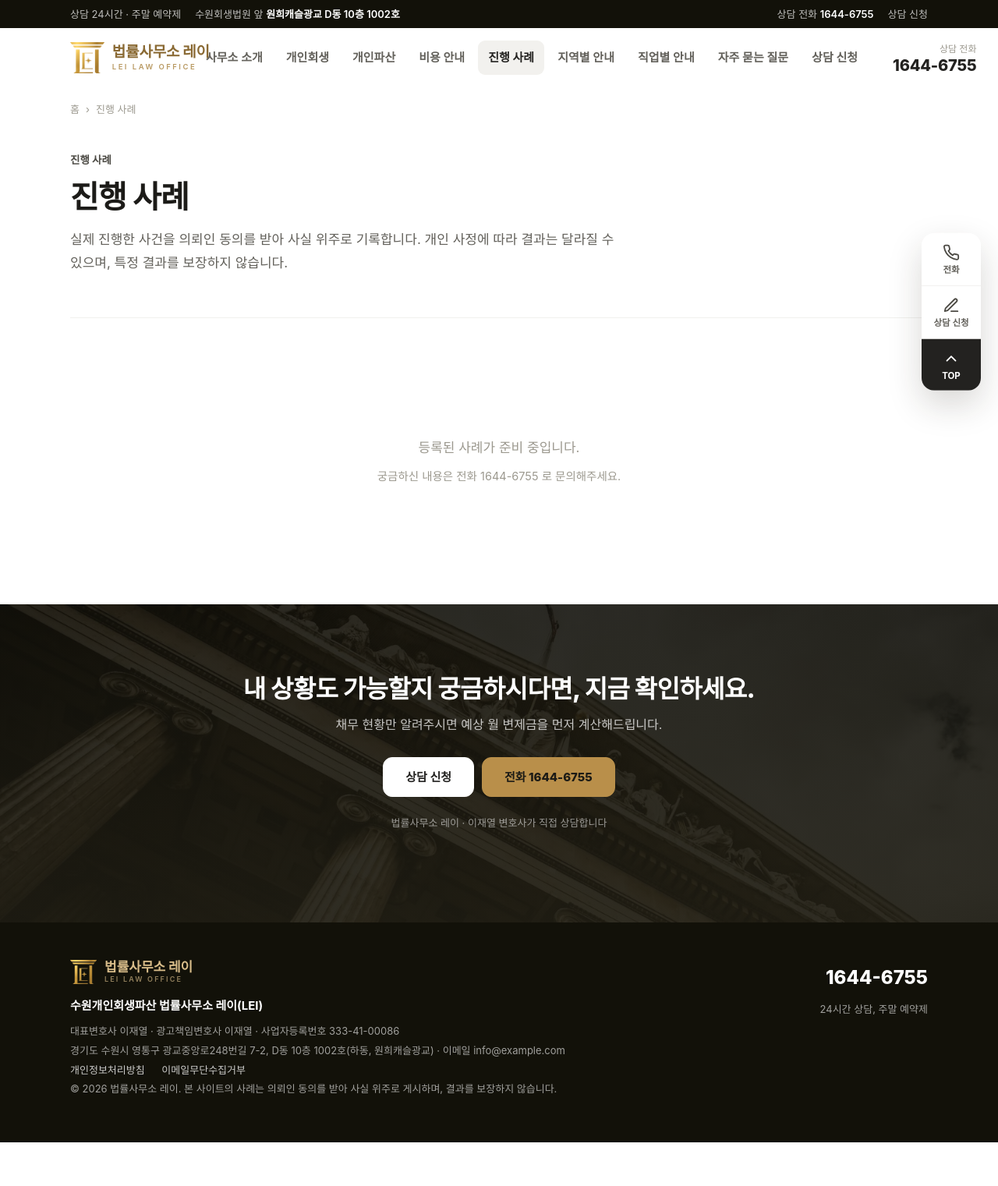
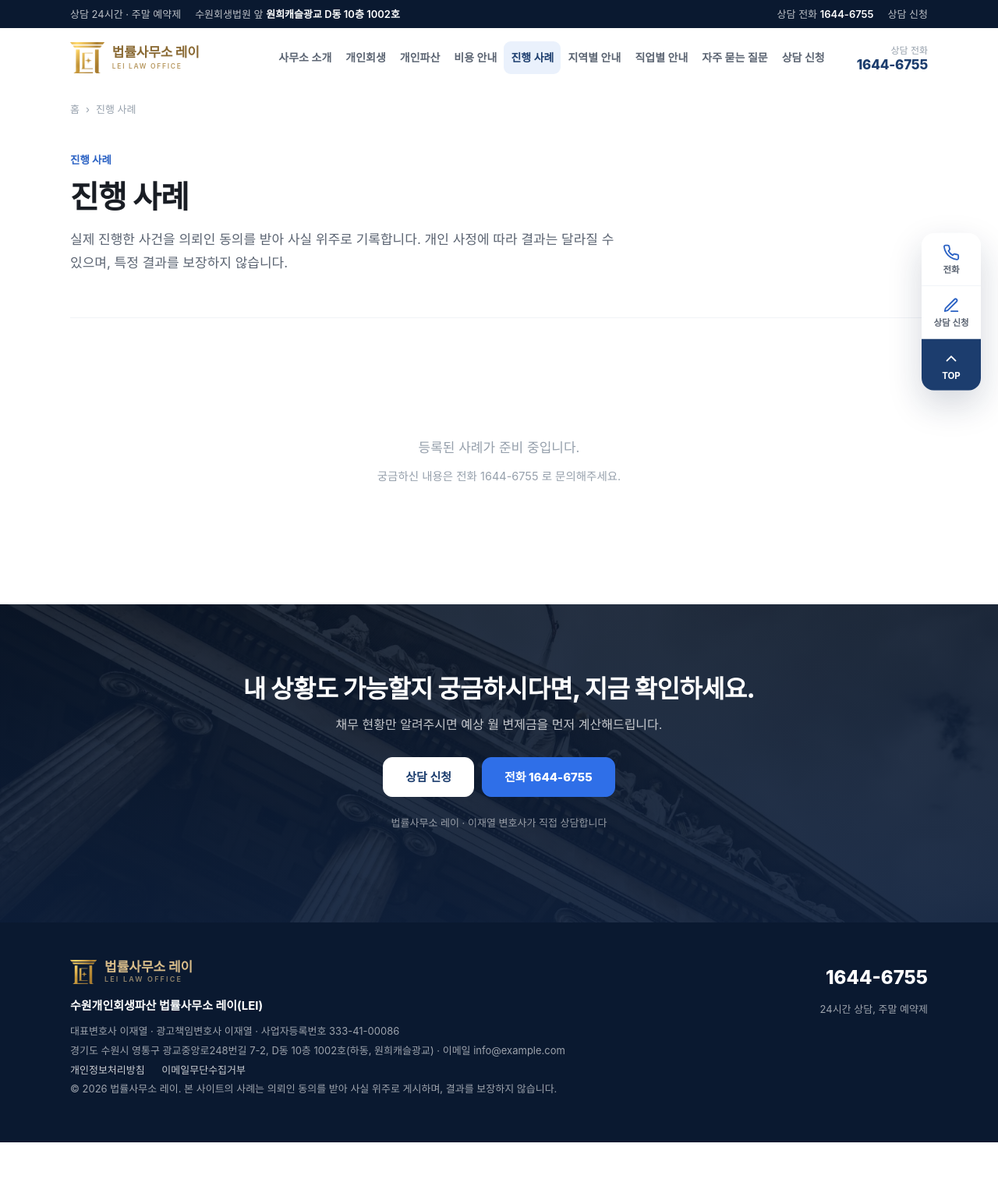
Before and after one commit to Jeongdonghwan/rwas_prj, a Flask app: a page that uses app/templates/_cta.html in a window 1280 px wide. Shown: the whole page at 78% size. Run offline with Flask 3, Linux system fonts and the light colour scheme; some web fonts are replaced.

Commit message:
화이트+블루 테마 복귀(골드는 로고 전용), 헤더 로고 겹침 수정
- 브라운/골드 UI 전면 제거 → 네이비/블루 토큰 복귀 (파스텔 섹션 유지)
- CTA 버튼 블루+흰 글자, 히어로 강조 라이트블루, OG 네이비 재생성
- .logo flex:0 0 auto로 메뉴 침범 해결, ≤1280 GNB 압축·≤1080 전화 숨김

Co-Authored-By: Claude Fable 5 <noreply@anthropic.com>

```diff
--- a/app/static/css/site.css
+++ b/app/static/css/site.css
@@ -5,20 +5,20 @@
 @import url('https://cdn.jsdelivr.net/gh/orioncactus/pretendard@v1.3.9/dist/web/static/pretendard.min.css');
 
 :root{
-  --ink:#1c1b18; --ink-2:#63615b; --ink-3:#9c998f;
-  --line:#e6e5e1; --line-2:#f1f0ee;
-  --paper:#ffffff; --paper-2:#f7f7f5;
-  --green:#232220; --green-2:#4c4a44; --green-bright:#b98f4a;
-  --green-dark:#191813; --green-deep:#121109;
-  --mint:#f2f1ee; --mint-2:#e3e1dc;
+  --ink:#191d24; --ink-2:#5b6472; --ink-3:#96a0ac;
+  --line:#e5e9ef; --line-2:#f0f3f7;
+  --paper:#ffffff; --paper-2:#f6f8fb;
+  --green:#1c3d6e; --green-2:#2b62c4; --green-bright:#2f6fe8;
+  --green-dark:#0e2242; --green-deep:#0a1930;
+  --mint:#eaf1fc; --mint-2:#d5e3f8;
   --gold:#a5854c; --gold-2:#84683a;
   /* 구명칭 별칭 */
   --navy:var(--green); --navy-2:var(--green-2); --red:var(--green-2);
   --sans:'Pretendard', -apple-system, 'Apple SD Gothic Neo', 'Malgun Gothic', sans-serif;
   --serif:var(--sans);
   --r:16px; --r-s:10px;
-  --shadow:0 1px 2px rgba(40,36,24,.05),0 8px 24px rgba(40,36,24,.06);
-  --shadow-lg:0 24px 60px rgba(40,36,24,.14);
+  --shadow:0 1px 2px rgba(15,32,64,.05),0 8px 24px rgba(15,32,64,.06);
+  --shadow-lg:0 24px 60px rgba(15,32,64,.14);
   --w:1140px;
 }
 *{box-sizing:border-box;margin:0;padding:0}
@@ -50,11 +50,11 @@ p{margin:0}
 .sec.dark .sec-head p{color:rgba(255,255,255,.72)}
 .lead{font-size:17px;color:var(--ink-2);max-width:720px}
 .btn{display:inline-block;padding:15px 28px;font-weight:700;font-size:15px;border:1px solid var(--green);background:var(--green);color:#fff;line-height:1.3;border-radius:var(--r-s);transition:background .18s,transform .18s,box-shadow .18s,border-color .18s;cursor:pointer}
-.btn:hover{background:var(--green-2);border-color:var(--green-2);transform:translateY(-2px);box-shadow:0 10px 24px rgba(70,55,25,.18)}
+.btn:hover{background:var(--green-2);border-color:var(--green-2);transform:translateY(-2px);box-shadow:0 10px 24px rgba(20,50,110,.18)}
 .btn.line{background:#fff;color:var(--green);border-color:var(--line)}
-.btn.line:hover{background:var(--paper-2);box-shadow:0 8px 20px rgba(40,36,24,.08)}
-.btn.red,.btn.gold{background:var(--green-bright);border-color:var(--green-bright);color:#1c1b16;font-weight:800}
-.btn.red:hover,.btn.gold:hover{background:#c89d58;border-color:#c89d58;color:#1c1b16}
+.btn.line:hover{background:var(--paper-2);box-shadow:0 8px 20px rgba(15,32,64,.08)}
+.btn.red,.btn.gold{background:var(--green-bright);border-color:var(--green-bright);font-weight:800}
+.btn.red:hover,.btn.gold:hover{background:#3d7cf0;border-color:#3d7cf0}
 .btn.wide{display:block;width:100%;text-align:center}
 :focus-visible{outline:2px solid var(--green-bright);outline-offset:2px}
 
@@ -82,9 +82,9 @@ p{margin:0}
 .topbar span+span{margin-left:18px}
 .topbar b{color:#fff;font-weight:600}
 .hdr{background:rgba(255,255,255,.92);backdrop-filter:blur(10px);position:sticky;top:0;z-index:20;transition:box-shadow .25s;border-bottom:1px solid transparent}
-.hdr.scrolled{box-shadow:0 6px 24px rgba(40,36,24,.08);border-bottom-color:var(--line-2)}
+.hdr.scrolled{box-shadow:0 6px 24px rgba(15,32,64,.08);border-bottom-color:var(--line-2)}
 .hdr .wrap{display:flex;align-items:center;height:76px;gap:26px}
-.logo{display:flex;align-items:center;gap:10px;white-space:nowrap}
+.logo{display:flex;align-items:center;gap:10px;white-space:nowrap;flex:0 0 auto}
 .logo img{height:40px;width:auto;display:block}
 .logo .lname{font-weight:800;font-size:19px;letter-spacing:-.01em;color:#8a6a34;line-height:1.15}
 .logo .lname small{display:block;font-weight:600;font-size:9.5px;letter-spacing:.26em;color:#b99a63}
@@ -463,13 +463,13 @@ p{margin:0}
 .bio-card ul li{padding:7px 0;border-bottom:1px solid var(--line-2);font-size:14.5px;color:var(--ink-2)}
 .bio-card ul li:last-child{border-bottom:0}
 
-.cta-band{background:linear-gradient(rgba(17,16,10,.88),rgba(30,28,19,.92)),url('../img/bg-court.webp') center 30%/cover no-repeat var(--green-dark);color:#fff;padding:88px 0;text-align:center}
+.cta-band{background:linear-gradient(rgba(9,22,42,.88),rgba(13,31,60,.92)),url('../img/bg-court.webp') center 30%/cover no-repeat var(--green-dark);color:#fff;padding:88px 0;text-align:center}
 .cta-band h2{color:#fff;margin-bottom:10px}
 .cta-band p{color:rgba(255,255,255,.75);margin-bottom:28px}
 .cta-band .btn{margin:0 5px;background:#fff;color:var(--green);border-color:#fff;border-radius:12px}
 .cta-band .btn:hover{background:var(--mint);border-color:var(--mint)}
-.cta-band .btn.red{background:var(--green-bright);color:#1c1b16;border-color:var(--green-bright);font-weight:800}
-.cta-band .btn.red:hover{background:#c89d58}
+.cta-band .btn.red{background:var(--green-bright);color:#fff;border-color:var(--green-bright);font-weight:800}
+.cta-band .btn.red:hover{background:#3d7cf0}
 
 /* 푸터 */
 .ftr{background:var(--green-deep);color:rgba(255,255,255,.6);padding:48px 0 56px;font-size:13px;line-height:1.9}
@@ -531,10 +531,10 @@ p{margin:0}
 .side-list li a:hover{text-decoration:underline;text-underline-offset:4px}
 
 /* 고정 CTA */
-.mbar{position:fixed;left:0;right:0;bottom:0;height:56px;display:none;grid-template-columns:1fr 1fr;z-index:30;border-top:1px solid var(--line);box-shadow:0 -6px 20px rgba(40,36,24,.08)}
+.mbar{position:fixed;left:0;right:0;bottom:0;height:56px;display:none;grid-template-columns:1fr 1fr;z-index:30;border-top:1px solid var(--line);box-shadow:0 -6px 20px rgba(15,32,64,.08)}
 .mbar a{display:flex;align-items:center;justify-content:center;font-weight:700;font-size:15px;background:#fff;color:var(--green);border-right:1px solid var(--line)}
 .mbar a.t{background:var(--green);color:#fff;border:none}
-.float{position:fixed;right:22px;top:50%;transform:translateY(-50%);z-index:40;background:#fff;border-radius:16px;overflow:hidden;width:76px;text-align:center;font-size:11.5px;box-shadow:0 18px 44px rgba(40,36,24,.18)}
+.float{position:fixed;right:22px;top:50%;transform:translateY(-50%);z-index:40;background:#fff;border-radius:16px;overflow:hidden;width:76px;text-align:center;font-size:11.5px;box-shadow:0 18px 44px rgba(15,32,64,.18)}
 .float a{display:block;padding:14px 4px 12px;border-bottom:1px solid var(--line-2);color:var(--ink-2);font-weight:600;transition:background .2s,color .2s}
 .float a:last-child{border-bottom:0}
 .float a svg{display:block;width:22px;height:22px;margin:0 auto 5px;color:var(--green-2)}
@@ -550,10 +550,20 @@ body.nav-open .hdr{backdrop-filter:none;-webkit-backdrop-filter:none;background:
 body.nav-open .gnb{display:flex;position:fixed;top:60px;left:0;right:0;bottom:56px;background:#fff;flex-direction:column;gap:0;padding:16px 20px;margin:0;font-size:17px;z-index:40;overflow-y:auto;border-top:1px solid var(--line)}
 body.nav-open .gnb a{padding:15px 4px;border-bottom:1px solid var(--line-2);border-radius:0}
 
+@media (max-width:1280px){
+  .gnb{gap:0;font-size:14px}
+  .gnb a{padding:9px 9px}
+  .hdr-tel b{font-size:17px}
+  .logo .lname{font-size:17px}
+  .logo .lname small{font-size:8.5px;letter-spacing:.2em}
+}
+@media (max-width:1080px){
+  .hdr-tel{display:none}
+}
 @media (max-width:960px){
   .hero h1{font-size:33px;text-align:center}
   .hero .bg{width:100%}
-  .hero::after{background:linear-gradient(180deg,rgba(19,18,11,.92) 0%,rgba(19,18,11,.82) 55%,rgba(19,18,11,.9) 100%)}
+  .hero::after{background:linear-gradient(180deg,rgba(10,25,48,.92) 0%,rgba(10,25,48,.82) 55%,rgba(10,25,48,.9) 100%)}
   .hero-copy{max-width:100%;padding:64px 0 72px;text-align:center}
   .hero .sub{margin-left:auto;margin-right:auto}
   .hero .btns{justify-content:center}
```
Also changed, not shown: other parts of app/static/css/site.css (+13 -13 lines), CLAUDE.md (+2 -1 lines), app/static/img/og.png.
